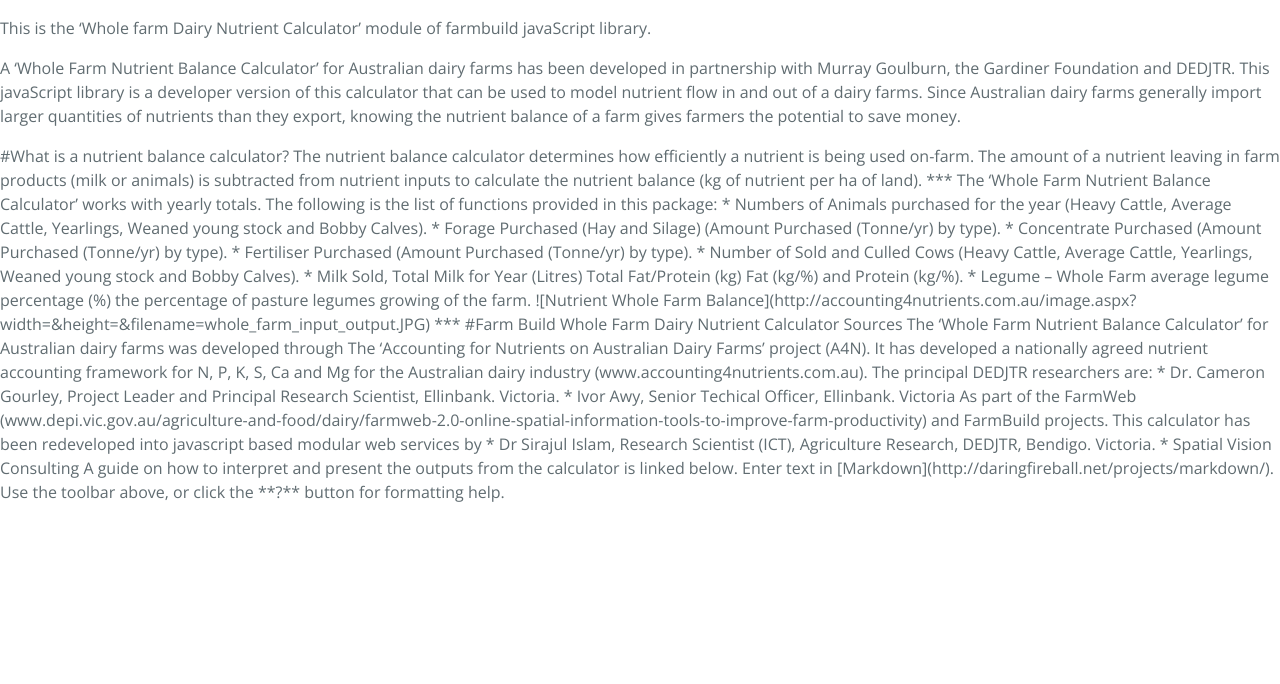
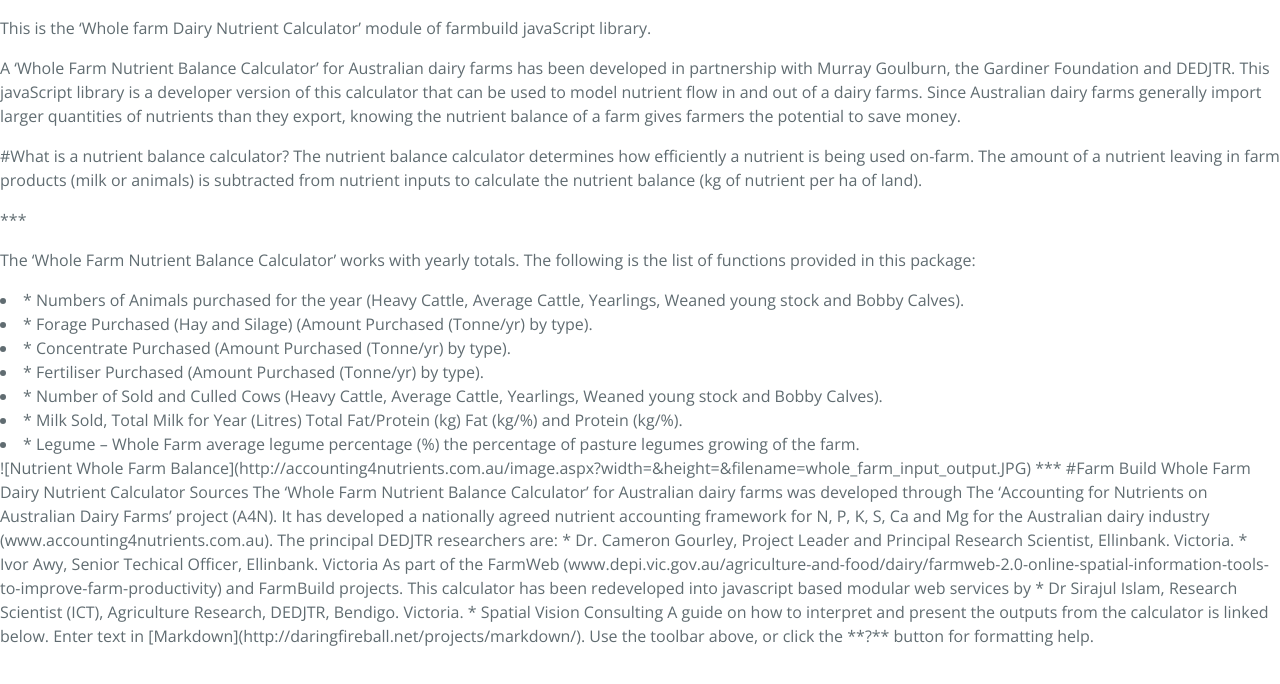
Before and after one commit to FarmBuild/farmbuild, a plain HTML site: page 2015-06-11-farmbuild nutrient management-overview.html in a window 1280 px wide. Drawn offline with nearby package versions, Linux system fonts and the light colour scheme.

Commit message:
Updated 2015-06-11-farmbuild nutrient management-overview.html

```diff
--- a/2015-06-11-farmbuild nutrient management-overview.html
+++ b/2015-06-11-farmbuild nutrient management-overview.html
@@ -17,24 +17,22 @@
 <p>A ‘Whole Farm Nutrient Balance Calculator’ for Australian dairy farms has been developed in partnership with Murray Goulburn, the Gardiner Foundation and  DEDJTR. This javaScript library is a developer version of this calculator that can be used to model nutrient flow in and out of  a dairy farms. Since Australian dairy farms generally import larger quantities of nutrients than they export, knowing the nutrient balance of a farm gives farmers the  potential to save money.</p>
 
 
-#What is a nutrient balance calculator?
+<p>#What is a nutrient balance calculator?
 The nutrient balance calculator determines how efficiently a nutrient is being used on-farm. The amount of a
 nutrient leaving in farm products (milk or animals) is subtracted from nutrient inputs to calculate the nutrient
-balance (kg of nutrient per ha of land).
+  balance (kg of nutrient per ha of land).</p>
 
 ***
 
-The ‘Whole Farm Nutrient Balance Calculator’  works with yearly totals. The following is the list of functions provided in this package:
-* Numbers of Animals purchased for the year (Heavy Cattle, Average Cattle, Yearlings, Weaned
-young stock and Bobby Calves).
-* Forage Purchased (Hay and Silage) (Amount Purchased (Tonne/yr) by type).
-* Concentrate Purchased (Amount Purchased (Tonne/yr) by type).
-* Fertiliser Purchased (Amount Purchased (Tonne/yr) by type).
-* Number of Sold and Culled Cows (Heavy Cattle, Average Cattle, Yearlings, Weaned young stock
-and Bobby Calves).
-* Milk Sold, Total Milk for Year (Litres) Total Fat/Protein (kg) Fat (kg/%) and Protein (kg/%).
-* Legume – Whole Farm average legume percentage (%) the percentage of pasture legumes growing
-of the farm.
+  <p>The ‘Whole Farm Nutrient Balance Calculator’  works with yearly totals. The following is the list of functions provided in this package:</p>
+
+  <li>* Numbers of Animals purchased for the year (Heavy Cattle, Average Cattle, Yearlings, Weaned young stock and Bobby Calves).</li>
+  <li>* Forage Purchased (Hay and Silage) (Amount Purchased (Tonne/yr) by type).</li>
+  <li>* Concentrate Purchased (Amount Purchased (Tonne/yr) by type).</li>
+  <li>* Fertiliser Purchased (Amount Purchased (Tonne/yr) by type).</li>
+  <li>* Number of Sold and Culled Cows (Heavy Cattle, Average Cattle, Yearlings, Weaned young stock and Bobby Calves).</li>
+  <li>* Milk Sold, Total Milk for Year (Litres) Total Fat/Protein (kg) Fat (kg/%) and Protein (kg/%).</li>
+  <li>* Legume – Whole Farm average legume percentage (%) the percentage of pasture legumes growing of the farm.</li>
 
 ![Nutrient Whole Farm Balance](http://accounting4nutrients.com.au/image.aspx?width=&height=&filename=whole_farm_input_output.JPG)
 ***
```
